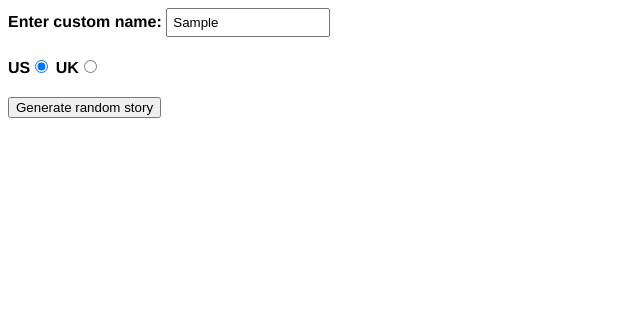
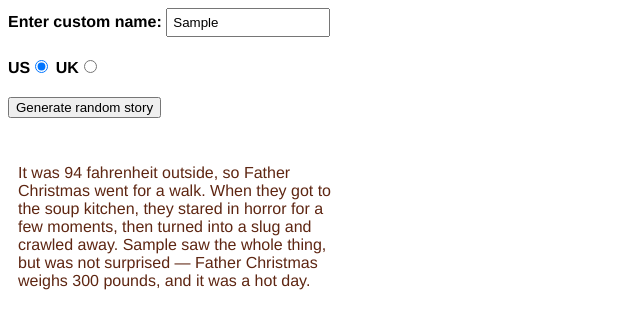
Before and after one commit to safadtm/Sillystory, a plain HTML site: page index.html in a window 1280 px wide. Both pictures are taken after typing "Sample" into the empty fields and a click on the button "Generate random story". Shown: the whole page, without its empty margins (0-640 px from the left). Drawn offline with Linux system fonts and the light colour scheme.

Commit message:
created js

```diff
--- a/index.html
+++ b/index.html
@@ -51,6 +51,6 @@
     <p class="story"></p>
 
 
-    <script src="main.js"></script>
+    <script src="script.js"></script>
   </body>
 </html>
--- /dev/null
+++ b/script.js
@@ -0,0 +1,55 @@
+const customName = document.getElementById('customname');
+const randomize = document.querySelector('.randomize');
+const story = document.querySelector('.story');
+
+function randomValueFromArray(array) {
+    const random = Math.floor(Math.random() * array.length);
+    return array[random];
+}
+
+
+
+
+const storyText = 'It was 94 fahrenheit outside, so insertX went for a walk. When they got to insertY, they stared in horror for a few moments, then insertZ. Bob saw the whole thing, but was not surprised — insertX weighs 300 pounds, and it was a hot day.';
+
+insertX = ["Willy the Goblin", "Big Daddy", "Father Christmas"];
+
+insertY = ["the soup kitchen", "Disneyland", "the White House"];
+
+insertZ = ["spontaneously combusted", "melted into a puddle on the sidewalk", "turned into a slug and crawled away"];
+
+
+randomize.addEventListener('click', result);
+
+function result() {
+    let newstory = storyText;
+
+    const xItem = randomValueFromArray(insertX);
+    const yItem = randomValueFromArray(insertY);
+    const zItem = randomValueFromArray(insertZ);
+
+    newstory=newstory.replaceAll('insertX',xItem)
+
+    newstory=newstory.replaceAll('insertY',yItem)
+
+    newstory=newstory.replaceAll('insertZ',zItem)
+
+    if (customName.value !==' ') {
+       const name = customName.value;
+        newstory = newstory.replaceAll('Bob',name);
+      }
+
+
+
+
+    if (document.getElementById("uk").checked) {
+         weight = `${Math.round(300*0.0714286)} stone`;
+         temperature = `${Math.round((94-32) * 5 / 9)} centigrade`;
+        newstory = newstory.replaceAll('94 fahrenheit', temperature);
+        newstory = newstory.replaceAll('300', weight);
+
+    }
+
+    story.textContent = newstory;
+    story.style.visibility = 'visible';
+}
```
